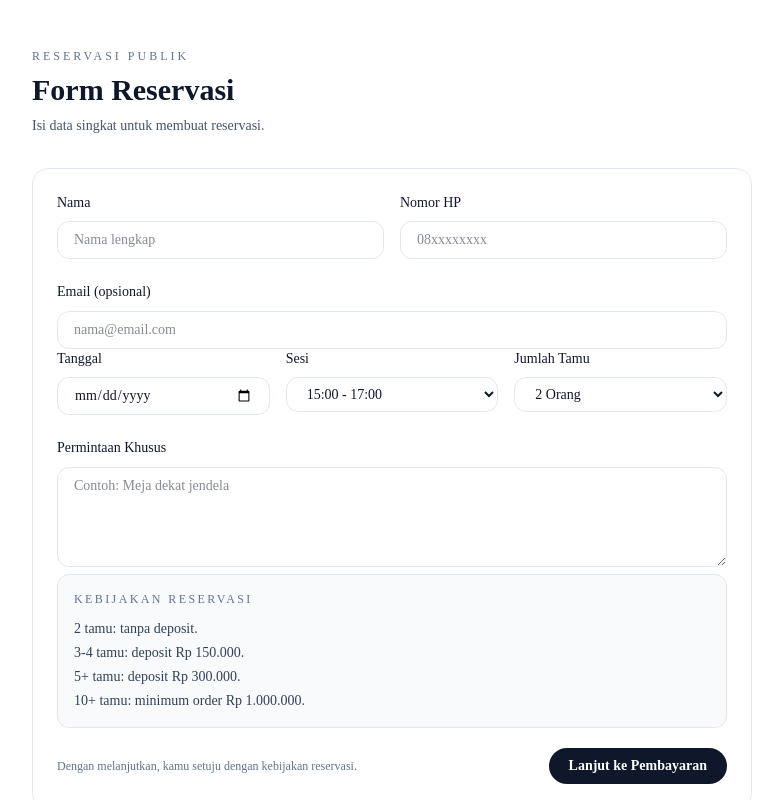
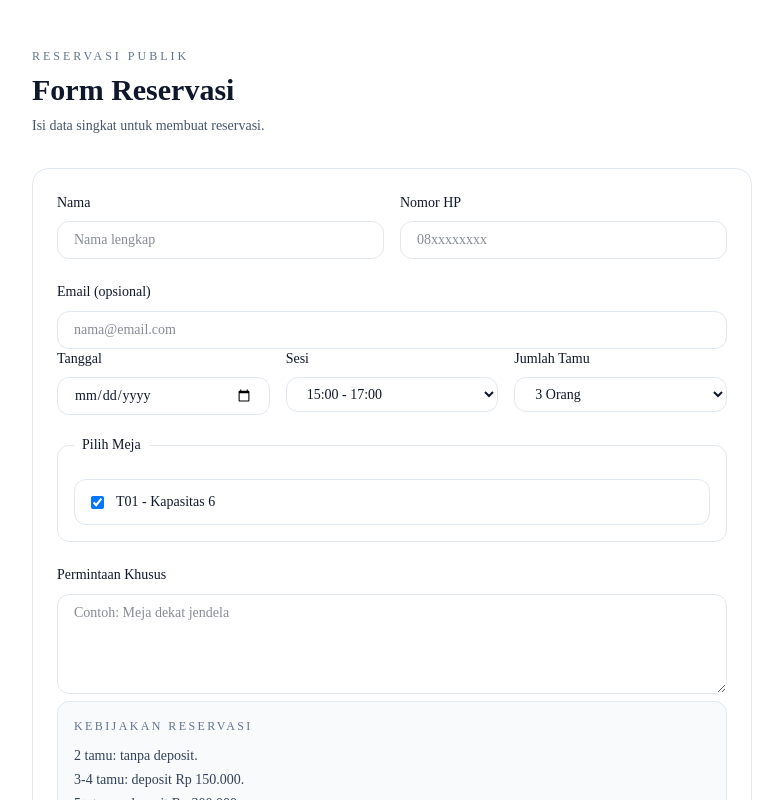
Before and after one commit to ruangcode-id/rooma-ceritarasa, a Next.js app: page /reservasi in a window 1280 px wide. Shown: the top 800 px of the page, without its empty margins (248-1031 px from the left). Built offline with nearby package versions, Linux system fonts and the light colour scheme.

Commit message:
feat: complete reservation and payment integration flow

```diff
--- a/src/app/(public)/reservasi/page.tsx
+++ b/src/app/(public)/reservasi/page.tsx
@@ -18,7 +18,14 @@ const RESTAURANT_SESSIONS = [
   },
 ];
 
-const PARTY_SIZE_OPTIONS = [2, 3, 4, 5, 6, 8, 10, 12, 15];
+const RESTAURANT_TABLES = [
+  {
+    id: "76214d69-549f-4103-858d-be099cac84f0",
+    label: "T01 - Kapasitas 6",
+  },
+];
+
+const PARTY_SIZE_OPTIONS = [2, 3, 4, 5, 6];
 
 export default function ReservationFormPage() {
   const router = useRouter();
@@ -36,6 +43,8 @@ export default function ReservationFormPage() {
     const partySizeValue = formData.get("partySize") as string;
     const partySize = Number.parseInt(partySizeValue, 10);
 
+    const tableIds = formData.getAll("tableIds").map(String);
+
     try {
       const response = await fetch("/api/public/reservations", {
         method: "POST",
@@ -47,6 +56,7 @@ export default function ReservationFormPage() {
           guestPhone: formData.get("phone"),
           guestEmail: formData.get("email") || undefined,
           sessionId: formData.get("sessionId"),
+          tableIds,
           date: formData.get("date"),
           partySize: Number.isNaN(partySize) ? 2 : partySize,
           specialRequest: formData.get("specialRequest") || undefined,
@@ -63,6 +73,7 @@ export default function ReservationFormPage() {
 
       localStorage.setItem("reservationId", reservationId);
       localStorage.setItem("guestName", formData.get("name") as string);
+      localStorage.setItem("partySize", String(partySize));
 
       router.push(`/reservasi/payment?reservationId=${reservationId}`);
     } catch (err) {
@@ -163,7 +174,7 @@ export default function ReservationFormPage() {
                 className="mt-2 w-full rounded-xl border border-slate-200 px-4 py-2 text-sm"
                 name="partySize"
                 required
-                defaultValue="2"
+                defaultValue="3"
               >
                 {PARTY_SIZE_OPTIONS.map((partySize) => (
                   <option key={partySize} value={partySize}>
@@ -173,6 +184,27 @@ export default function ReservationFormPage() {
               </select>
             </label>
           </div>
+
+          <fieldset className="rounded-xl border border-slate-200 p-4">
+            <legend className="px-2 text-sm font-medium">Pilih Meja</legend>
+
+            <div className="mt-2 space-y-2">
+              {RESTAURANT_TABLES.map((table) => (
+                <label
+                  key={table.id}
+                  className="flex items-center gap-3 rounded-xl border border-slate-200 px-4 py-3 text-sm"
+                >
+                  <input
+                    type="checkbox"
+                    name="tableIds"
+                    value={table.id}
+                    defaultChecked
+                  />
+                  <span>{table.label}</span>
+                </label>
+              ))}
+            </div>
+          </fieldset>
 
           <label className="text-sm">
             Permintaan Khusus
```
